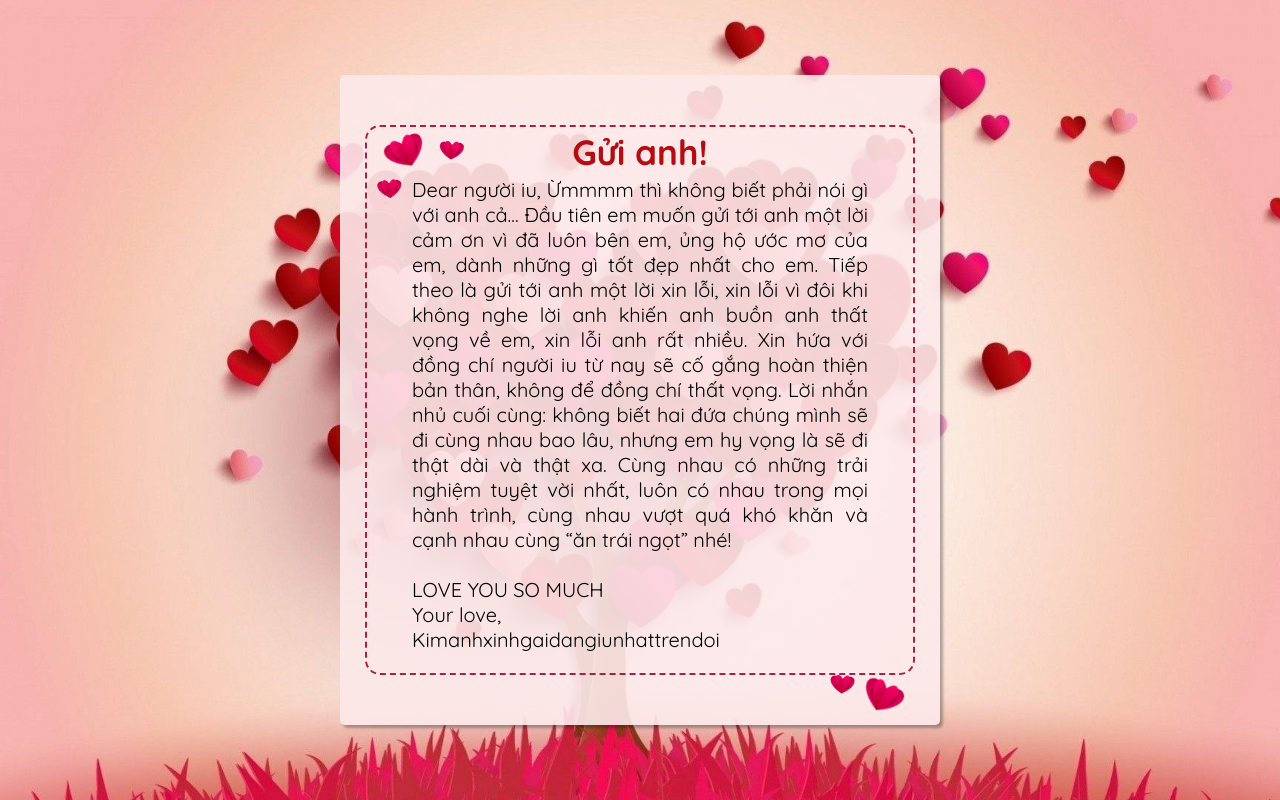
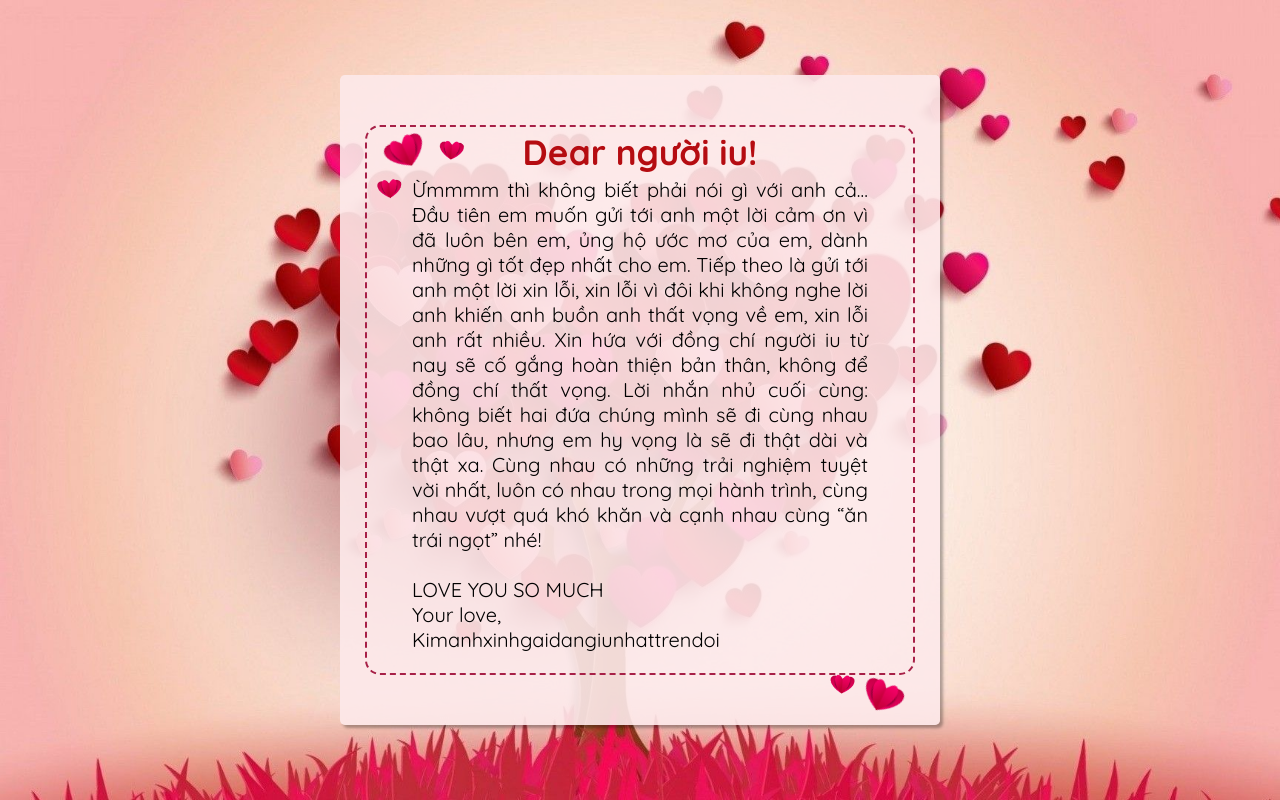
Before and after one commit to Datt1409/hpbd_ka, a plain HTML site: page tangTuanAnh/mail.html in a window 1280 px wide. Drawn offline with nearby package versions, Linux system fonts and the light colour scheme.

Commit message:
Update mail.html

```diff
--- a/tangTuanAnh/mail.html
+++ b/tangTuanAnh/mail.html
@@ -21,10 +21,10 @@
           </div>
           <div class="content">
             <div class="title">
-              <h2>Gửi anh!</h2>
+              <h2>Dear người iu!</h2>
             </div>
             <p>
-              Dear người iu, Ừmmmm thì không biết phải nói gì với anh cả… Đầu
+              Ừmmmm thì không biết phải nói gì với anh cả… Đầu
               tiên em muốn gửi tới anh một lời cảm ơn vì đã luôn bên em, ủng hộ
               ước mơ của em, dành những gì tốt đẹp nhất cho em. Tiếp theo là gửi
               tới anh một lời xin lỗi, xin lỗi vì đôi khi không nghe lời anh
```
